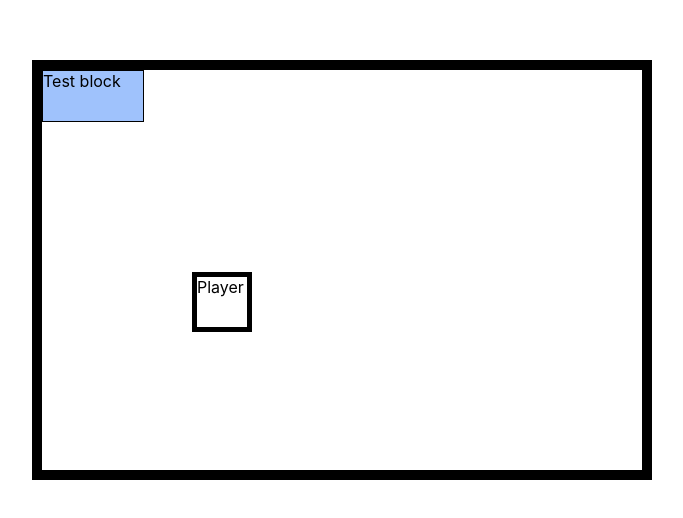
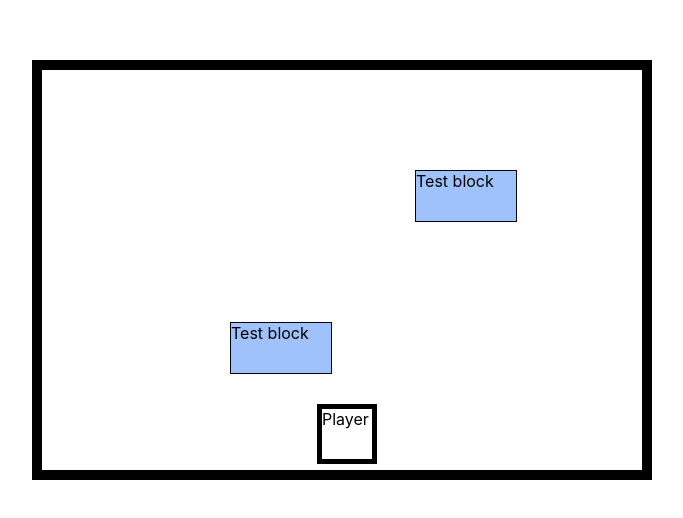
Before and after one commit to HuyCam/cross-street, a React (Create React App) app: page / in a window 1280 px wide. Shown: the part 130-648 px from the top of the page, without its empty margins (298-981 px from the left). Built offline with nearby package versions, Linux system fonts and the light colour scheme.

Commit message:
Update new Block and collision system
Make the collision more smooth and add a new block. Make the level is more configerable.

```diff
--- a/src/App.js
+++ b/src/App.js
@@ -24,6 +24,7 @@ class App extends Component {
     this.updateObjectPosition = this.updateObjectPosition.bind(this);
     this.checkCollision = this.checkCollision.bind(this);
     this.isInScope = this.isInScope.bind(this);
+    this.handleButton = this.handleButton.bind(this);
   }
 
   // this is only for initial set up
@@ -57,45 +58,62 @@ class App extends Component {
       right: blockInfo.position.right
     }
     this.data = Object.assign(this.data, object);
+
     if (this.data.block1 && this.data.player) {
-      this.checkCollision();
+      this.checkCollision(this.data.player, this.data.block1);
     }
+
+    if (this.data.block2 && this.data.player) {
+      this.checkCollision(this.data.player, this.data.block2);
+    }
+  }
+
+  checkCollision(obj1, obj2) {
+    this.isInScope (obj1, obj2);
 
   }
 
-  checkCollision() {
-    // this.isInScope(this.data.player, this.data.block1);
-    //do something to check colistion.
-    const obj1 = this.data.player;
-    const obj2 = this.data.block1;
+  // in scope to check collision
+  isInScope(obj1, obj2) {
 
+    // check top left point of the obj1
     if (obj1.top >= obj2.top && obj1.top <= obj2.bottom && obj1.left >= obj2.left && obj1.left <= obj2.right) {
       this.setState({
         isCollision: true
       });
-    } // check top right point of object1
+    } // check top right point of obj1
     else if (obj1.top >= obj2.top && obj1.top <= obj2.bottom &&
       obj1.right >= obj2.left && obj1.right <= obj2.right) {
       this.setState({
         isCollision: true
       });
+    } // check bottom right point of obj1
+    else if (obj1.bottom >= obj2.top && obj1.bottom <= obj2.bottom && obj1.right >= obj2.left && obj1.right <= obj2.right) {
+      this.setState({
+        isCollision: true
+      });
+    } // check bottom left
+    else if (obj1.bottom >= obj2.top && obj1.bottom <= obj2.bottom && obj1.left >= obj2.left && obj1.left <= obj2.right) {
+      this.setState({
+        isCollision: true
+      });
     }
-
   }
 
-  isInScope(object1, object2) {
-    // check top left point of object1
-    if (object1.top >= object2.top && object1.top <= object2.bottom && object1.left >= object2.left && object1.left <= object2.right) {
-      console.log('collision at the top left point');
-    }
+  handleButton() {
+    this.setState({
+      isCollision: false
+    });
   }
 
   render() {
     // every time this object is rendered, it updates its position to the App.js
     // which I treat it as game environment manage collision.
     if (this.state.isCollision) {
-
-      return (<div>Game over</div>);
+      return (<div>
+        Game over
+        <button onClick={this.handleButton} >Play again</button>
+        </div>);
     }
     return (
       <div className="view" >
@@ -105,6 +123,13 @@ class App extends Component {
               border={this.data.border}
               blockName="block1" // block name is used when update its position
               updateObjectPosition = {this.updateObjectPosition}
+              frameSpeed ={20}
+            />
+            <Block
+              border={this.data.border}
+              blockName="block2" // block name is used when update its position
+              updateObjectPosition = {this.updateObjectPosition}
+              frameSpeed ={40}
             />
             <Player
               border={this.data.border}
--- a/src/components/block.js
+++ b/src/components/block.js
@@ -7,15 +7,21 @@ class Block extends Component {
         super(props);
         this.state = { leftPo: 0 , moveAhead: true};
         this.move = this.move.bind(this);
-        this.speed = 50;
+
+        // this speed is just how far the object move each time
+        this.speed = 5;
         this.element = React.createRef();
     }
 
     componentDidMount () {
         this.timerID = setInterval(
             () => this.move(),
-            500
+            this.props.frameSpeed? this.props.frameSpeed : 50
         );
+    }
+
+    componentWillUnmount() {
+        clearInterval(this.timerID);
     }
 
     move () {
@@ -25,7 +31,7 @@ class Block extends Component {
     const myBorderLeft = this.element.current ? this.element.current.getBoundingClientRect().left : 0;
     // At first when React render element, the left and right is null because the element hasn't been render yet,
     // we check that before make any movement for the container box.
-    if (!left || !right || 1) {
+    if (!left || !right) {
         return;
     }
         if (myBorderRight >= right) {
@@ -37,12 +43,12 @@ class Block extends Component {
         // set movement
         if (this.state.moveAhead) {
 
-            // check collision when move ahead
+            // check collision with border when move ahead
             if (myBorderRight + this.speed >= right) {
                 let movementDistance = right - myBorderRight;
                 this.setState({ leftPo: this.state.leftPo + movementDistance })
             } else {
-                this.setState({ leftPo: this.state.leftPo + 50 });
+                this.setState({ leftPo: this.state.leftPo + this.speed });
             }
         } else if (!this.state.moveAhead){
 
@@ -50,7 +56,7 @@ class Block extends Component {
                 const movementDistance = Math.abs(left - myBorderLeft);
                 this.setState({ leftPo: this.state.leftPo - movementDistance })
             } else {
-                this.setState({ leftPo: this.state.leftPo - 50 });
+                this.setState({ leftPo: this.state.leftPo - this.speed });
             }
         }
     }
@@ -71,7 +77,7 @@ class Block extends Component {
         return (
         <div style={{
             left: this.state.leftPo
-        }} id="block" ref={this.element}>
+        }} id={this.props.blockName} ref={this.element}>
             Test block
           </div>
         );
--- a/src/components/player.js
+++ b/src/components/player.js
@@ -14,8 +14,8 @@ class Player extends Component {
                 down: false
             },
             position: {
-                left: this.player.current ? this.player.current.getBoundingClientRect().left : 150,
-                top: this.player.current ? this.player.current.getBoundingClientRect().top : 150
+                left: this.player.current ? this.player.current.getBoundingClientRect().left : 275,
+                top: this.player.current ? this.player.current.getBoundingClientRect().top : 230
             }
 
         }
--- a/src/index.css
+++ b/src/index.css
@@ -34,11 +34,11 @@ code {
   margin: auto;
 }
 
-#block {
+#block1 {
   border: 1px solid black;
   background-color: #9fc2fc;
   position: relative;
-  top: 0;
+  top: 100px;
   left: 0;
   width: 100px;
   height: 50px;
@@ -50,3 +50,13 @@ code {
   width: 50px;
   height: 50px;
 }
+
+#block2 {
+  border: 1px solid black;
+  background-color: #9fc2fc;
+  position: relative;
+  top: 200px;
+  left: 0;
+  width: 100px;
+  height: 50px;
+}
```
